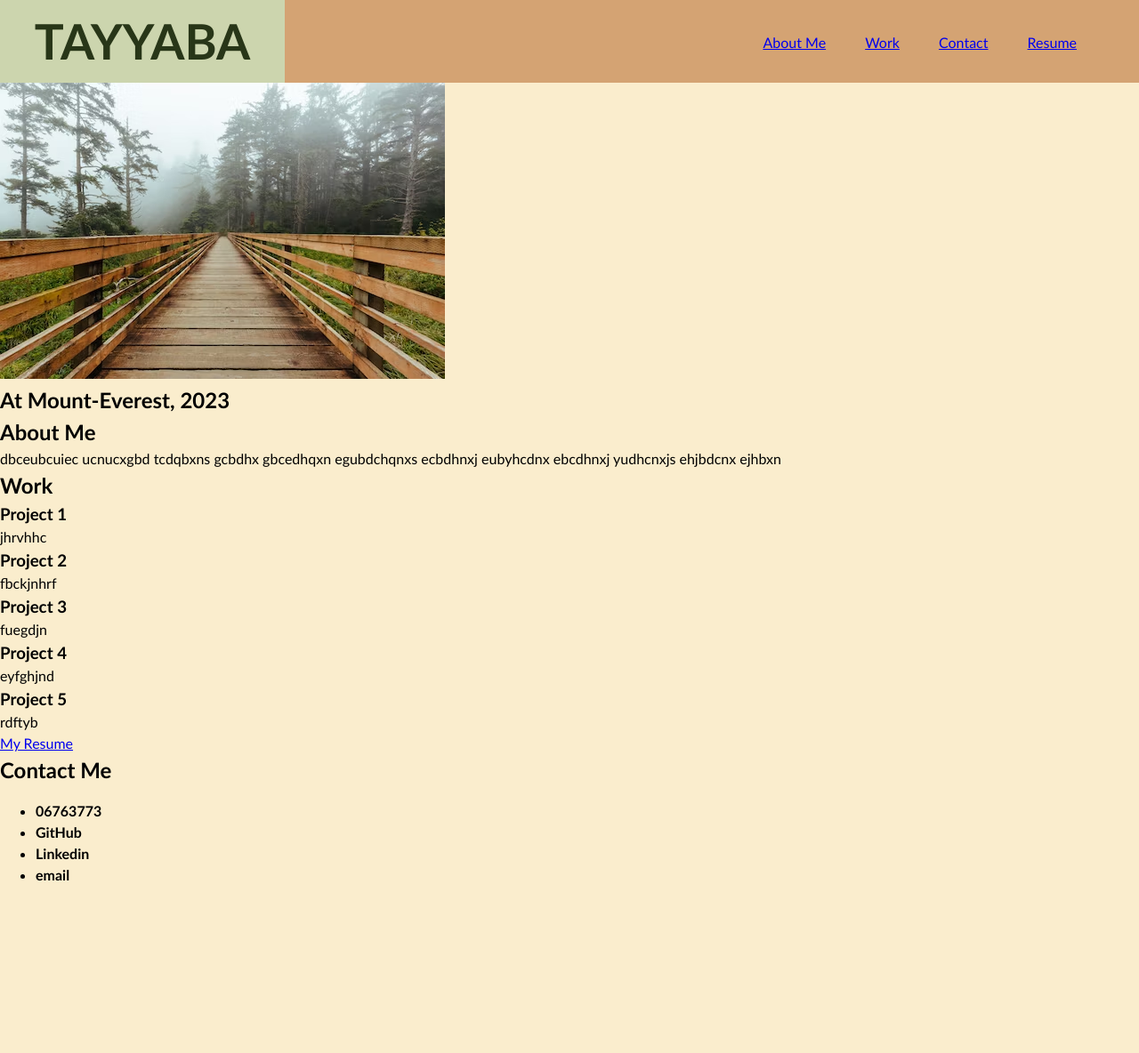
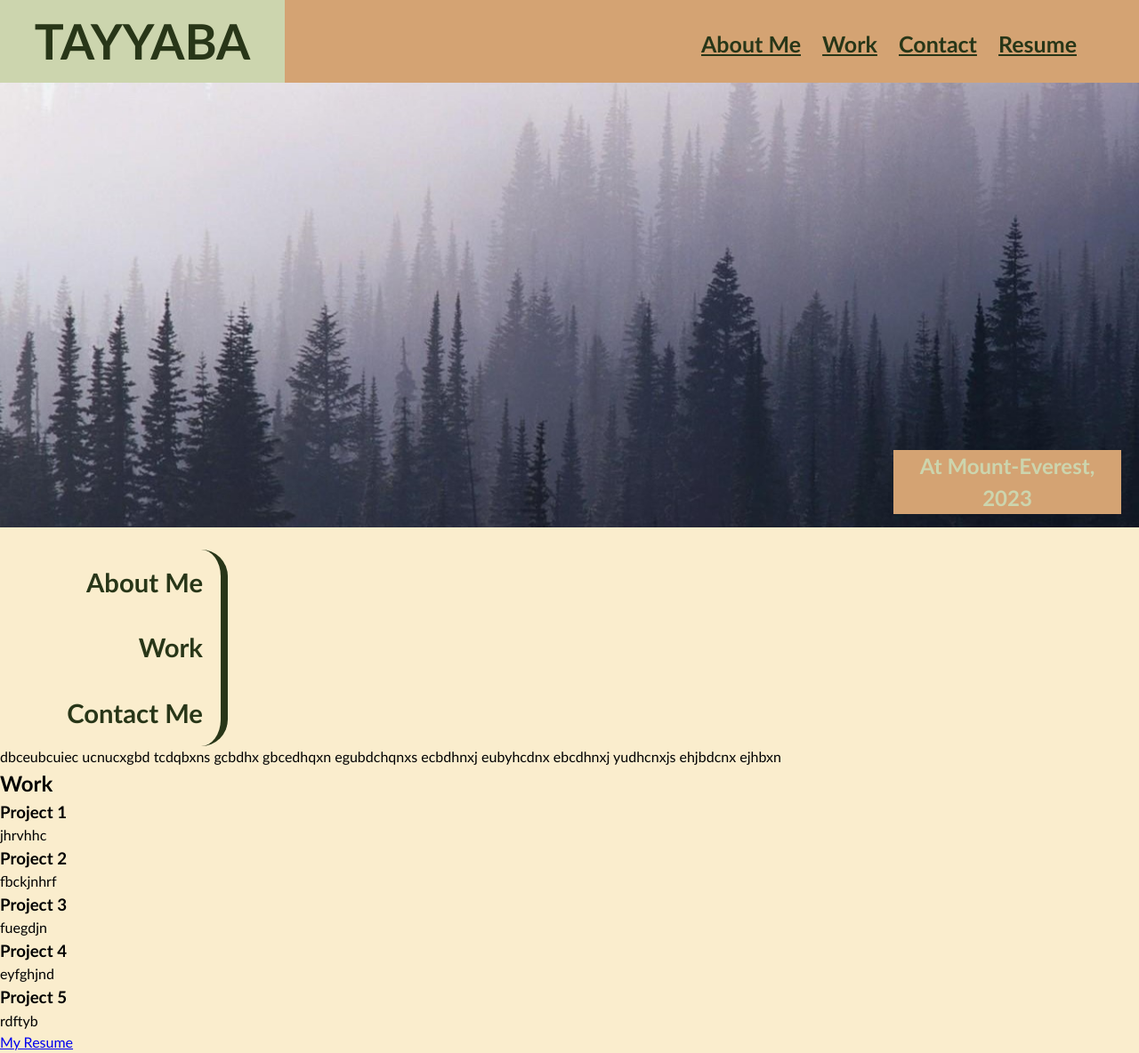
Before and after one commit to tayyabaifzal/Portfolio-Tayyaba, a plain HTML site: page index.html in a window 1280 px wide. Shown: the top 1184 px of the page at 89% size. Before the commit the page ends 1012 px from the top, so only its background shows below. Drawn offline with Linux system fonts and the light colour scheme.

Commit message:
CSS code added. Nav bar added to the header. Hero banner formatted according to the requirements. left section of the body created

```diff
--- a/assets/style.css
+++ b/assets/style.css
@@ -30,19 +30,62 @@ header h1 {
 header nav ul {
     position: absolute;
     right: 50px;
-    top: 0;
-    color: #283618;
+    top: 15px;
+
 }
 
 header nav li {
     display: inline-block;
-    padding: 20px;
-    color:#283618;
+    padding-right: 20px;
+    color: #283618;
+
+}
+
+header nav a {
+    color: #283618;
+    font-size: 25px;
+    font-weight: bold;
+
 }
 
 .hero-banner {
-    align-items: center;
+    position: relative;
+    width: 100%;
+    height: 500px;
+    background: url(./images/forest.jpeg);
+    margin-bottom: 25px;
+    background-repeat: no-repeat;
+    background-size: cover;
+    background-position: center;
+}
 
+.hero-text h2 {
+    position: absolute;
+    color: #CCD5AE;
+    bottom: 15px;
+    right: 20px;
+    background-color: #D4A373;
+    width: 20%;
+    text-align: center;
+}
+
+.left-title {
+    color: #283618;
+    font-size: 25px;
+    font-weight: bold;
+    text-align: right;
+    padding-right: 20px;
+    border-right: 8px solid #283618;
+    width: 20%;
+    border-radius: 30px;
+    position: relative;
+}
+
+.about,
+.work,
+.contact {
+    padding-top: 15px;
+    padding-bottom: 15px;
 }
 
 h1,
@@ -57,3 +100,8 @@ h6 {
 p {
     margin: 0;
 }
+
+height: 500px;
+position: absolute;
+right:;
+border-radius: 20px;
--- a/index.html
+++ b/index.html
@@ -36,19 +36,37 @@
     </header>
 
     <!-- hero banner -->
-    <section class="hero-banner">
-        <div>
-            <img src="./assets/images/hero.jpg" alt="clouds and ocean" />
+    <div class="hero-banner">
+        <div class="hero-text">
             <h2>At Mount-Everest, 2023 </h2>
         </div>
-    </section>
+    </div>
 
-    <main class="page-wrapper">
+    <main class="main-content">
         <!-- about me -->
-        <section class="page-section" id="about">
-            <h2>About Me</h2>
-            <p>dbceubcuiec ucnucxgbd tcdqbxns gcbdhx gbcedhqxn egubdchqnxs ecbdhnxj eubyhcdnx ebcdhnxj yudhcnxjs ehjbdcnx ejhbxn</p>
-        </section>
+        <div class="left-title">
+
+            <div class="about">
+                <h3>About Me</h3>
+            </div>
+
+            <div class="work">
+                <h3>Work</h3>
+            </div>
+
+            <div class="contact">
+                <h3>Contact Me</h3>
+            </div>
+
+        </div>
+
+
+
+
+        <div class="right-content">
+            <p>dbceubcuiec ucnucxgbd tcdqbxns gcbdhx gbcedhqxn egubdchqnxs ecbdhnxj eubyhcdnx ebcdhnxj yudhcnxjs
+                ehjbdcnx ejhbxn</p>
+        </div>
 
         <!-- portfolio container -->
         <section class="page-section" id="work">
@@ -80,7 +98,7 @@
             <p>rdftyb</p>
         </section>
 
-    <section class="myresume" id="resume">
+        <section class="myresume" id="resume">
             <div>
                 <a href="https://www.linkedin.com/in/tayyaba-ifzal-62b997211/">My Resume</a>
             </div>
```
Also changed, not shown: assets/images/forest.jpeg (added).
